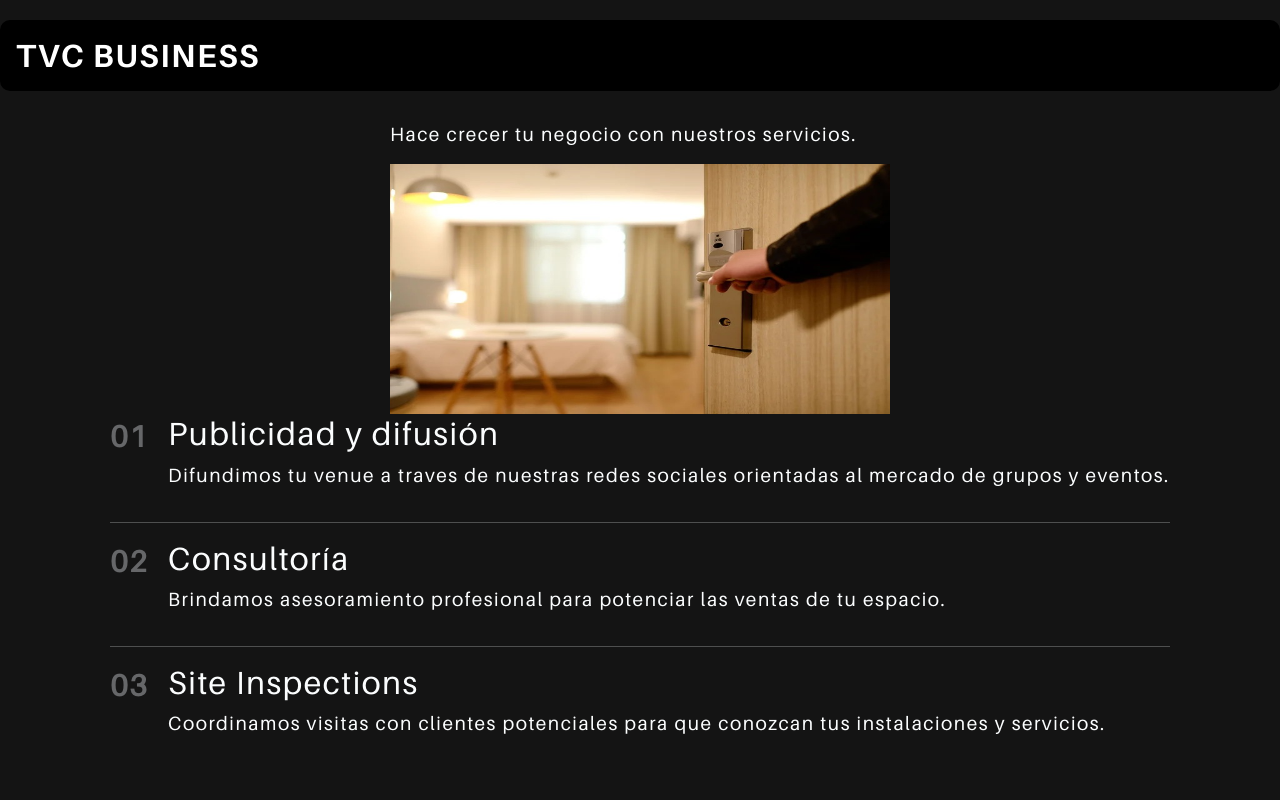
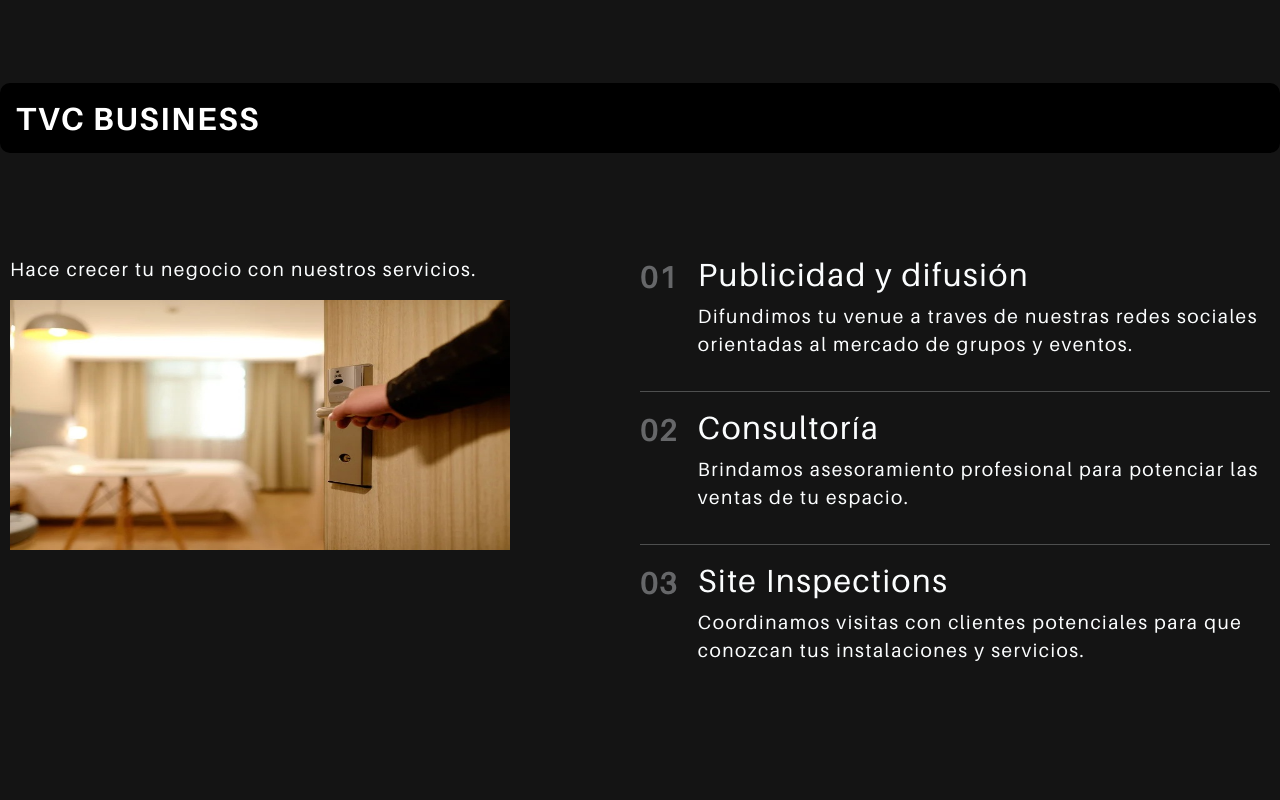
Before and after one commit to FLORNR/The-Venue-Concierge, a plain HTML site: page index.html in a window 1280 px wide. Shown: the part 2580-3380 px from the top of the page. Drawn offline with nearby package versions, Linux system fonts and the light colour scheme.

Commit message:
corrección sección business

```diff
--- a/css/style.css
+++ b/css/style.css
@@ -349,6 +349,9 @@ header{
     flex-direction: row;
     justify-content: space-around;
     flex-wrap: wrap;
+    margin: 10px;
+
+
 }
 
 .businessTvc  p {
--- a/index.html
+++ b/index.html
@@ -170,11 +170,11 @@
         <section id="business">
             <h2>TVC BUSINESS</h2>
             <div class="posicionamientoBusiness">
-                <div class="businessTvc">
+                <div class="businessTvc col-md-6">
                     <p>Hace crecer tu negocio con nuestros servicios.</p>
                     <img class="businessImg" src="media/tvcBusines.png" alt="">
                 </div>
-                <div>
+                <div class="col-md-6">
                     <div class="businnesItem">
                         <div>
                             <p class="businessNumber">01</p>
```
